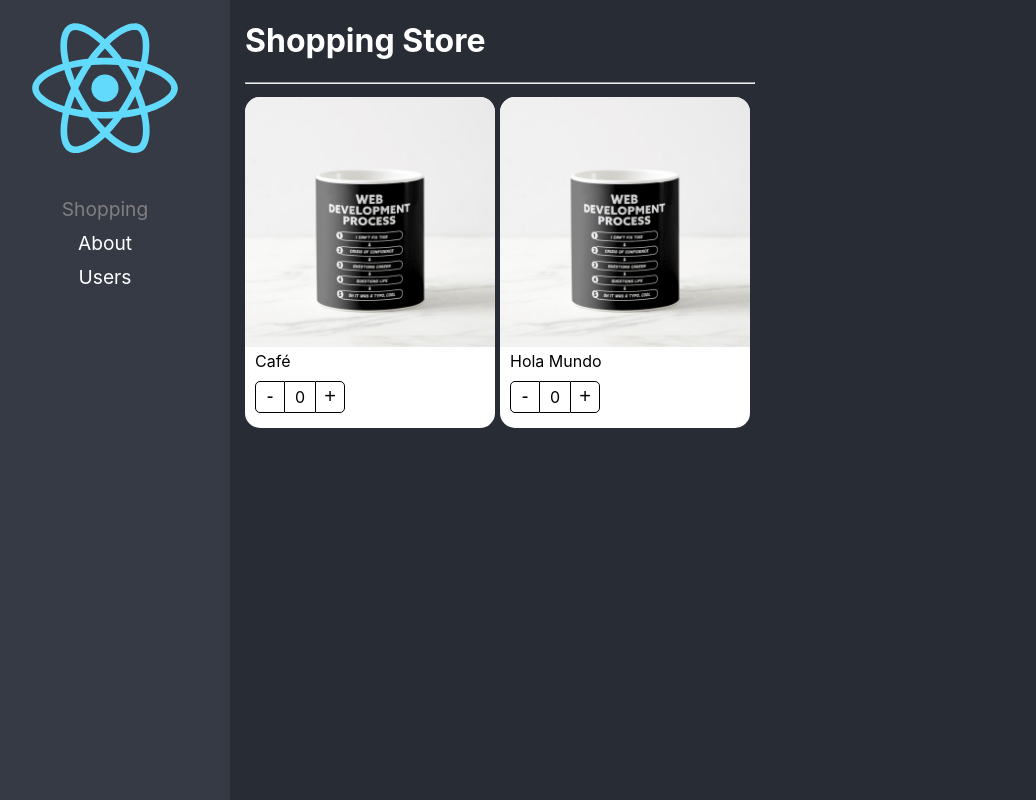
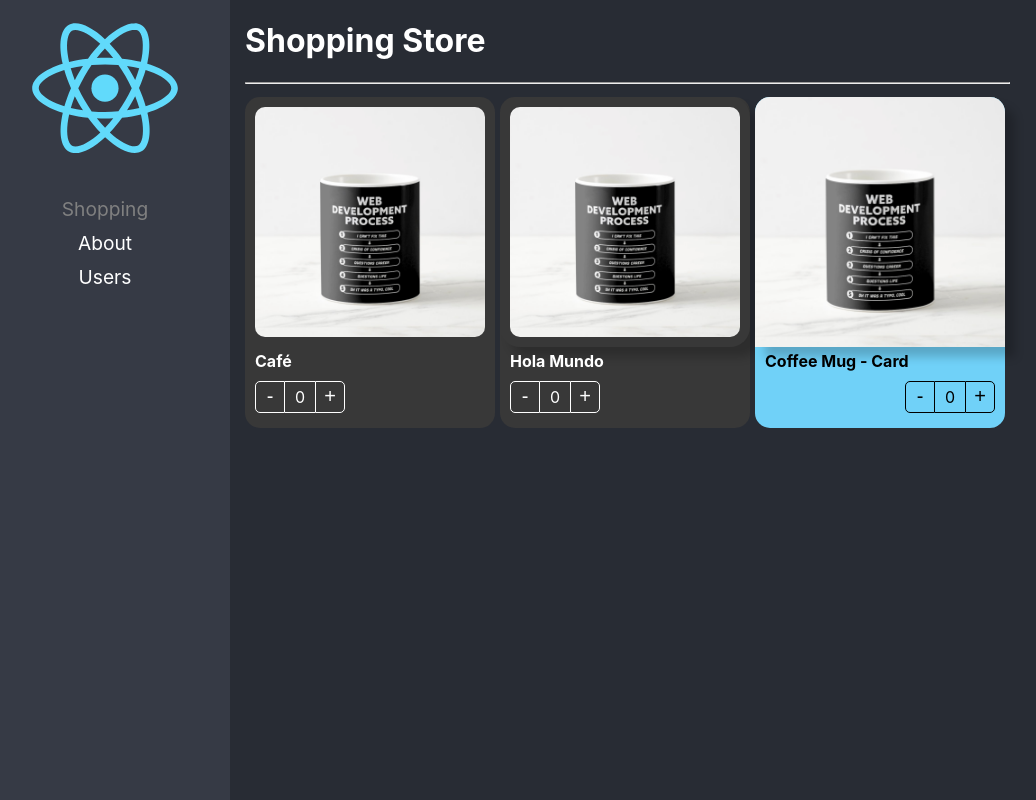
Before and after one commit to svenrod09/course-react-pro, a React (Create React App) app: page / in a window 1280 px wide. Shown: the whole page, without its empty margins (20-1056 px from the left). Built offline with nearby package versions, Linux system fonts and the light colour scheme.

Commit message:
Component Extend Styles listo

```diff
--- a/src/02-component-patterns/components/ProductButtons.tsx
+++ b/src/02-component-patterns/components/ProductButtons.tsx
@@ -1,13 +1,18 @@
-import { useContext } from "react";
+import { CSSProperties, useContext } from "react";
 import { ProductContext } from "./ProductCard";
 import styles from "../styles/styles.module.css";
 
-export const ProductButtons = () => {
+export interface Props {
+  className?: string;
+  style?: CSSProperties;
+}
+
+export const ProductButtons = ({ className, style }: Props) => {
 
     const { increaseBy, counter } = useContext( ProductContext );
 
     return (
-      <div className={styles.buttonsContainer}>
+      <div className={ `${styles.buttonsContainer} ${className} ` } style={style}>
         <button className={styles.buttonMinus} onClick={() => increaseBy(-1)}>
           -
         </button>
--- a/src/02-component-patterns/components/ProductCard.tsx
+++ b/src/02-component-patterns/components/ProductCard.tsx
@@ -1,14 +1,19 @@
 import styles from "../styles/styles.module.css";
 import { useProduct } from "../hooks/useProducts";
-import { createContext } from "react";
-import { ProductContextProps, ProductCardProps } from "../interfaces/interfaces";
-
-
+import { createContext, CSSProperties, ReactElement } from "react";
+import { Product, ProductContextProps } from "../interfaces/interfaces";
 
 export const ProductContext = createContext({} as ProductContextProps);
 const { Provider } = ProductContext;
 
-export const ProductCard = ({ children, product }: ProductCardProps) => {
+export interface Props {
+  product: Product;
+  children?: ReactElement | ReactElement[];
+  className?: string;
+  style?: CSSProperties;
+}
+
+export const ProductCard = ({ children, product, className, style }: Props) => {
   const { counter, increaseBy } = useProduct();
 
   return (
@@ -19,7 +24,7 @@ export const ProductCard = ({ children, product }: ProductCardProps) => {
         increaseBy,
       }}
     >
-      <div className={styles.productCard}>
+      <div className={ `${styles.productCard} ${ className }` } style={ style }>
         {children}
 
         {/*
--- a/src/02-component-patterns/components/ProductImage.tsx
+++ b/src/02-component-patterns/components/ProductImage.tsx
@@ -1,9 +1,15 @@
-import { useContext } from "react";
+import { CSSProperties, useContext } from "react";
 import { ProductContext } from "./ProductCard";
 import noImage from "../assets/no-image.jpg";
 import styles from "../styles/styles.module.css";
 
-export const ProductImage = ({ img = "" }) => {
+export interface Props {
+  img?: string;
+  className?: string;
+  style?: CSSProperties;
+}
+
+export const ProductImage = ({ img, className, style }: Props) => {
   const { product } = useContext(ProductContext);
   let imgToShow: string;
 
@@ -15,5 +21,5 @@ export const ProductImage = ({ img = "" }) => {
     imgToShow = noImage;
   }
 
-  return <img className={styles.productImg} src={imgToShow} alt="Product" />;
+  return <img className={ `${styles.productImg} ${className}` } style={style} src={imgToShow} alt="Product" />;
 };
--- a/src/02-component-patterns/components/ProductTitle.tsx
+++ b/src/02-component-patterns/components/ProductTitle.tsx
@@ -1,10 +1,16 @@
-import { useContext } from "react";
+import { CSSProperties, useContext } from "react";
 import { ProductContext } from "./ProductCard";
 import styles from "../styles/styles.module.css";
 
-export const ProductTitle = ({ title }: { title?: string }) => {
+export interface Props {
+  className?: string;
+  title?: string;
+  style?: CSSProperties;
+}
+
+export const ProductTitle = ({ title, className, style }: Props) => {
 
     const { product } = useContext( ProductContext );
 
-    return <span className={styles.productDescription}>{ title ? title : product.title }</span>;
+    return <span className={ `${styles.productDescription} ${className} ` } style={style}>{ title ? title : product.title }</span>;
   };
--- a/src/02-component-patterns/pages/ShoppingPage.tsx
+++ b/src/02-component-patterns/pages/ShoppingPage.tsx
@@ -1,4 +1,5 @@
 import { ProductButtons, ProductCard, ProductImage, ProductTitle } from "../components";
+import '../styles/custom-styles.css';
 
 const product = {
   id: "1",
@@ -20,16 +21,28 @@ export const ShoppingPage = () => {
         }}
       >
 
-        <ProductCard product={product}>
-          <ProductCard.Image />
-          <ProductCard.Title title={"Café"} />
-          <ProductCard.Buttons />
+        <ProductCard product={product} className="bg-dark text-white">
+          <ProductCard.Image className="custom-image" />
+          <ProductCard.Title title={"Café"} className="text-bold" />
+          <ProductCard.Buttons className="custom-buttons" />
         </ProductCard>
 
-        <ProductCard product={product}>
-          <ProductImage />
-          <ProductTitle title={'Hola Mundo'} />
-          <ProductButtons />
+        <ProductCard product={product} className="bg-dark text-white">
+          <ProductImage className="custom-image" style={{ boxShadow: '10px 10px 10px rgba(0,0,0,0.2)' }} />
+          <ProductTitle title={'Hola Mundo'} className="text-bold" />
+          <ProductButtons className="custom-buttons" />
+        </ProductCard>
+
+        <ProductCard product={product}
+        style = {{
+          backgroundColor: '#70D1F8'
+        }}>
+          <ProductImage style={{ boxShadow: '10px 10px 10px rgba(0,0,0,0.2)' }} />
+          <ProductTitle style={{ fontWeight: 'bold' }} />
+          <ProductButtons style={{
+            display: 'flex',
+            justifyContent: 'end'
+          }} />
         </ProductCard>
       </div>
     </div>
--- /dev/null
+++ b/src/02-component-patterns/styles/custom-styles.css
@@ -0,0 +1,22 @@
+.bg-dark {
+    background-color: rgb(56, 56, 56);
+}
+
+.text-white {
+    color: white;
+}
+
+.text-bold {
+    font-weight: bold;
+}
+
+.custom-image {
+    border-radius: 20px;
+    padding: 10px;
+    width: calc( 100% - 20px );
+}
+
+.custom-buttons button, .custom-buttons div {
+    color: white;
+    border-color: white;
+}
```
Also changed, not shown: src/02-component-patterns/interfaces/interfaces.ts (+7 -10 lines).
